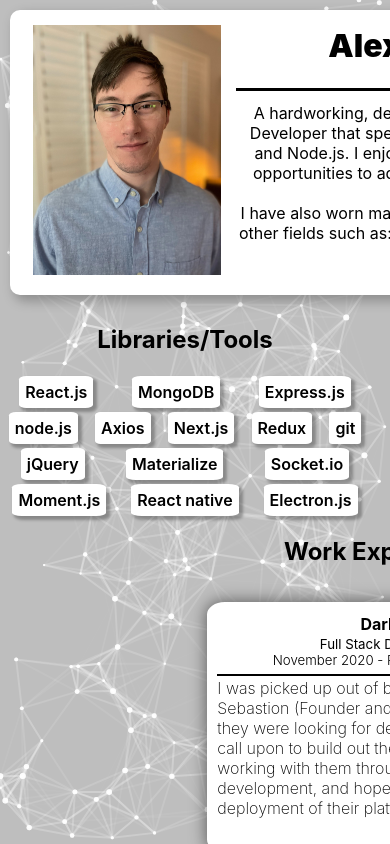
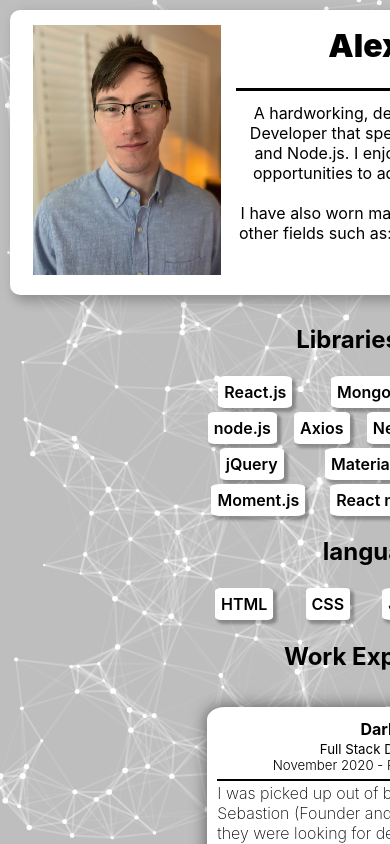
Before and after one commit to Drkeck/Drkeck.github.io, a React (Create React App) app: page / in a window 390 px wide. Shown: the top 844 px of the page. Built offline with nearby package versions, Linux system fonts and the light colour scheme.

Commit message:
changed the library and tools sections to better fit mobile devices

```diff
--- a/src/Components/TechKnowledge/index.css
+++ b/src/Components/TechKnowledge/index.css
@@ -32,3 +32,10 @@
     margin: 2px;
     height: fit-content;
 }
+
+@media screen and (min-width: 200px) and (max-width: 768px) {
+    .skill-con {
+        flex-flow: column;
+        align-items: center;
+    }
+}
--- a/src/Components/TechKnowledge/index.js
+++ b/src/Components/TechKnowledge/index.js
@@ -8,9 +8,8 @@ function TechSkills() {
     let i = 0
     return(
         <div className="skill-con">
+            <div className="tek-con">
                 <h2 className="header-1">Libraries/Tools</h2>
-            <h2 className="header-2">languages</h2>
-            <div className="tek-con">
                 {tek.map(tek => {
                     i++
                 return(
@@ -24,6 +23,8 @@ function TechSkills() {
             </div>
 
             <div className="lang-con">
+                <h2 className="header-2">languages</h2>
+
                 {lang.map(lang => {
                         i++
                     return(
```
Lines whose indentation alone changed are shown as unchanged.
